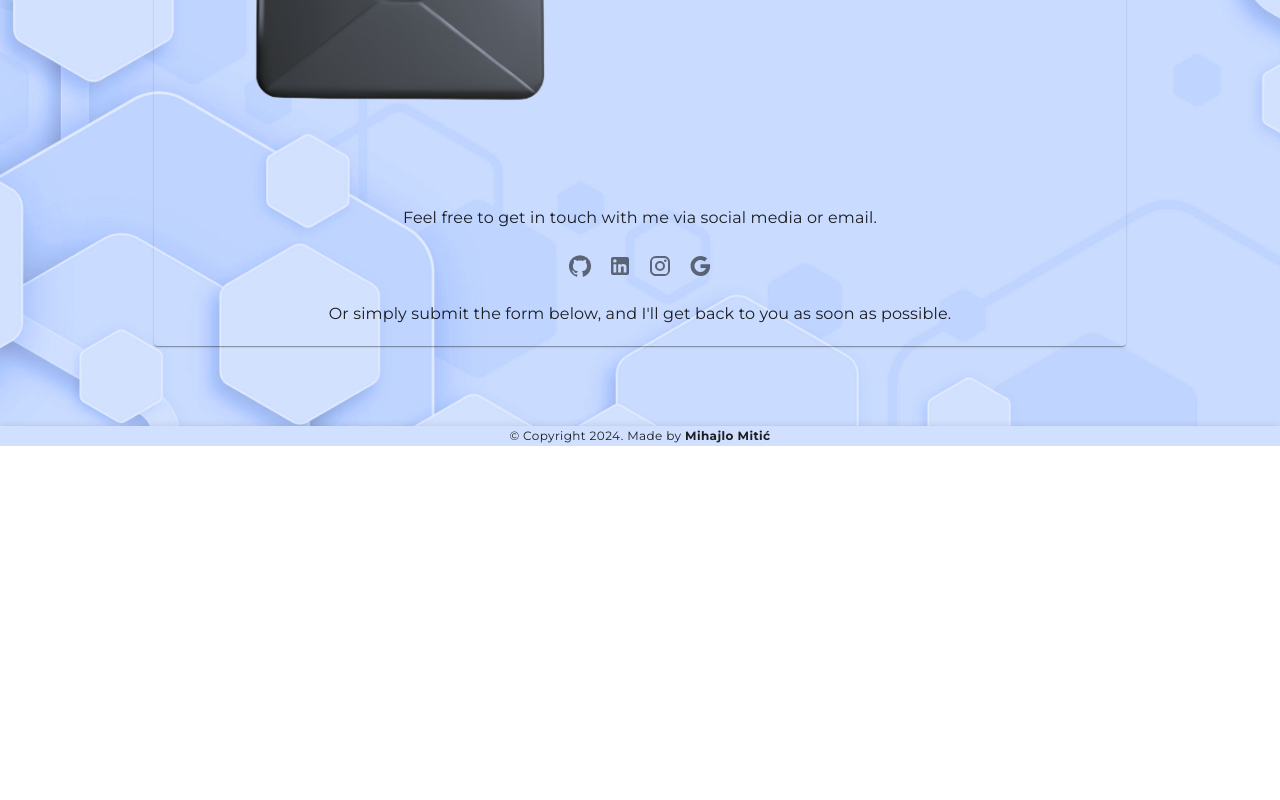
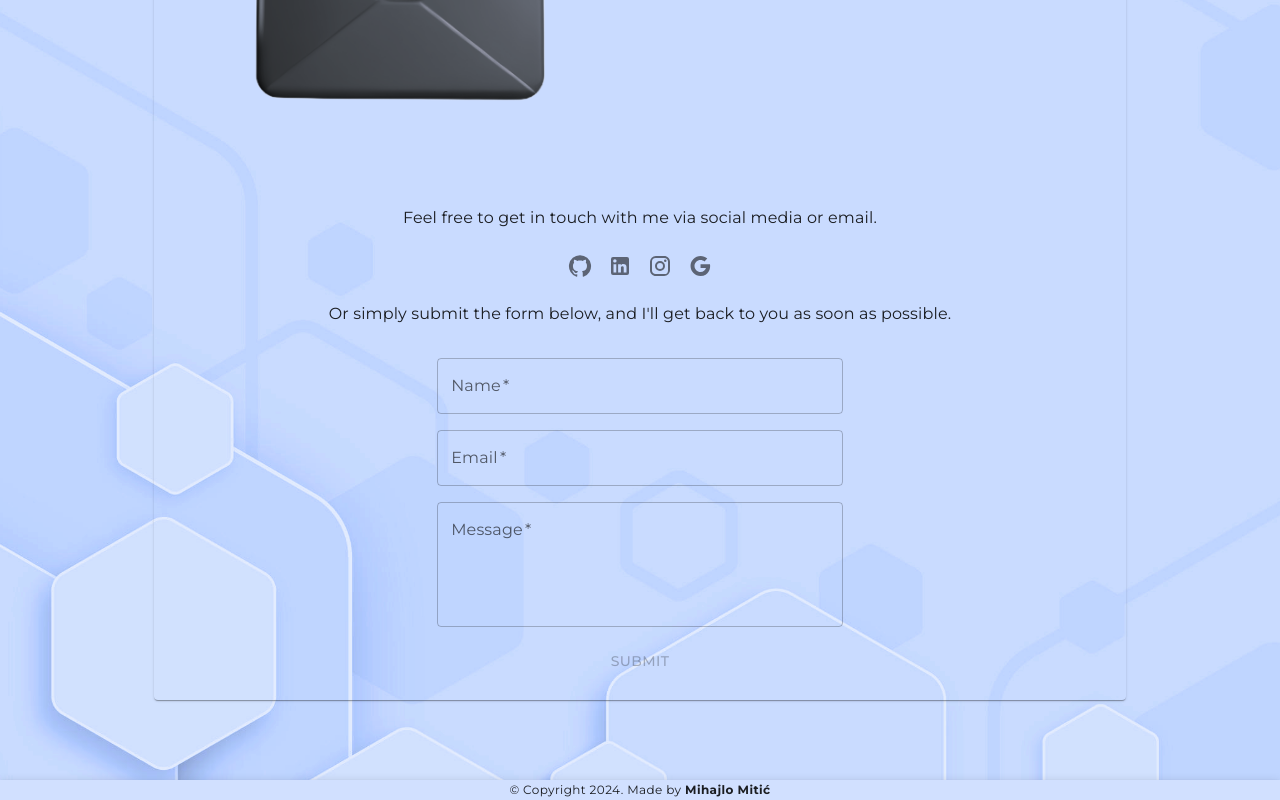
Before and after one commit to mmitic99/mmitic99.github.io, a React (Create React App) app: page /contact in a window 1280 px wide. Shown: the part 439-1239 px from the top of the page. Before the commit the page ends 885 px from the top, so only its background shows below. Built offline with nearby package versions, Linux system fonts and the light colour scheme; no server answers.

Commit message:
feat: contact form

```diff
--- a/package.json
+++ b/package.json
@@ -4,6 +4,7 @@
   "homepage": "https://mmitic99.github.io/",
   "private": true,
   "dependencies": {
+    "@emailjs/browser": "^4.4.1",
     "@emotion/core": "^11.0.0",
     "@emotion/react": "^11.13.3",
     "@emotion/styled": "^11.13.0",
@@ -13,12 +14,12 @@
     "@testing-library/react": "^16.0.1",
     "@testing-library/user-event": "^14.5.2",
     "formik": "^2.4.6",
-    "formik-mui": "^5.0.0-alpha.1",
     "react": "^18.3.1",
     "react-dom": "^18.3.1",
     "react-router-dom": "^6.27.0",
     "react-scripts": "5.0.1",
     "react-tinder-card": "^1.6.4",
+    "react-toastify": "^10.0.6",
     "web-vitals": "^4.2.4",
     "yup": "^1.4.0"
   },
--- a/src/App.js
+++ b/src/App.js
@@ -10,6 +10,9 @@ import React from "react";
 import Education from "./components/Education.js";
 import Experience from "./components/Experience.js";
 import Contact from "./components/Contact.js";
+
+import "react-toastify/dist/ReactToastify.css";
+import { ToastContainer } from "react-toastify";
 
 const lightBackground = "/img/lightBackground.png";
 const darkBackground = "/img/darkBackground.png";
@@ -60,6 +63,7 @@ function App() {
   return (
     <ThemeProvider theme={currentTheme}>
       <CssBaseline />
+      <ToastContainer autoClose={3000} theme={isDarkTheme ? "dark" : "light"} />
       <Box
         sx={{
           minHeight: "100vh",
--- a/src/components/Contact.js
+++ b/src/components/Contact.js
@@ -1,11 +1,58 @@
-import { Grid2, Typography, useMediaQuery } from "@mui/material";
-import React from "react";
+import {
+  Alert,
+  Button,
+  Grid2,
+  TextField,
+  Typography,
+  useMediaQuery,
+} from "@mui/material";
+import React, { useState } from "react";
 import TransparentPaper from "./common/TransparentPaper";
 import CenteredBox from "./common/CenteredBox";
 import { smallScreen } from "./common/const";
 import SocialMediaBar from "./SocialMediaBar";
+import { Form, Formik } from "formik";
+import * as Yup from "yup";
+import emailjs from "@emailjs/browser";
+import { toast, ToastContainer } from "react-toastify";
+
+const initialValues = { name: "", email: "", message: "" };
+const handleSubmit = (values, actions) => {
+  console.log(values);
+  actions.setSubmitting(false);
+  emailjs
+    .send(
+      process.env.REACT_APP_EMAILJS_SERVICE_ID,
+      process.env.REACT_APP_EMAILJS_TEMPLATE_ID,
+      values,
+      process.env.REACT_APP_EMAILJS_PUB_KEY
+    )
+    .then(
+      () => {
+        toast.success("Successfully sent message! ");
+        actions.resetForm();
+        actions.setSubmitting(false);
+      },
+      (err) => {
+        toast.error(JSON.stringify(err));
+        actions.setSubmitting(false);
+      }
+    );
+};
+const validationSchema = Yup.object().shape({
+  name: Yup.string().min(1).required("Name is required"),
+  email: Yup.string()
+    .email("Invalid email format")
+    .required("Email is required"),
+  message: Yup.string().required("Message is required"),
+});
 
 function Contact({ navbarHeight }) {
+  console.log(
+    process.env.REACT_APP_EMAILJS_SERVICE_ID,
+    process.env.REACT_APP_EMAILJS_TEMPLATE_ID,
+    process.env.REACT_APP_EMAILJS_PUB_KEY
+  );
   const small = useMediaQuery(smallScreen);
   return (
     <CenteredBox navbarHeight={navbarHeight}>
@@ -45,23 +92,118 @@ function Contact({ navbarHeight }) {
             </Typography>
           </Grid2>
           <Grid2 size={16} alignItems="center" justify="flex-end" order={3}>
-            <Typography variant="body1" justifyContent="center" align="center">
-              Feel free to get in touch with me via social media or email.
-            </Typography>
-            <SocialMediaBar
-              horizontal="true"
+            <Grid2
+              container
+              size={16}
               justifyContent="center"
               align="center"
-              style={{
-                position: "static",
-                margin: "2vh 0",
-              }}
-            />
-            <Typography variant="body1" justifyContent="center" align="center">
-              Or simply submit the form below, and I'll get back to you as soon
-              as possible.
-            </Typography>
-            {/*TODO:kontakt forma*/}
+              spacing={2}
+            >
+              <Grid2 size={16} justifyContent="center" align="center">
+                <Typography variant="body1">
+                  Feel free to get in touch with me via social media or email.
+                </Typography>
+              </Grid2>
+              <Grid2 size={16} justifyContent="center" align="center">
+                <SocialMediaBar
+                  horizontal="true"
+                  style={{
+                    position: "static",
+                    margin: "0",
+                  }}
+                />
+              </Grid2>
+              <Grid2
+                size={16}
+                justifyContent="center"
+                align="center"
+                sx={{ mb: "2vh" }}
+              >
+                <Typography variant="body1">
+                  Or simply submit the form below, and I'll get back to you as
+                  soon as possible.
+                </Typography>
+              </Grid2>
+              <Grid2 size={8} justifyContent="center" align="center">
+                <Formik
+                  initialValues={initialValues}
+                  onSubmit={handleSubmit}
+                  validationSchema={validationSchema}
+                >
+                  {({
+                    values,
+                    errors,
+                    touched,
+                    handleChange,
+                    handleBlur,
+                    isSubmitting,
+                    isValid,
+                    dirty,
+                  }) => (
+                    <Form>
+                      <Grid2
+                        container
+                        size={8}
+                        spacing={2}
+                        justifyContent="center"
+                        align="center"
+                      >
+                        <Grid2 item size={12}>
+                          <TextField
+                            required
+                            fullWidth
+                            name="name"
+                            label="Name"
+                            value={values.name}
+                            onChange={handleChange}
+                            onBlur={handleBlur}
+                            error={touched.name && Boolean(errors.name)}
+                            helperText={touched.name && errors.name}
+                          />
+                        </Grid2>
+                        <Grid2 item size={12}>
+                          <TextField
+                            required
+                            fullWidth
+                            name="email"
+                            label="Email"
+                            value={values.email}
+                            onChange={handleChange}
+                            onBlur={handleBlur}
+                            error={touched.email && Boolean(errors.email)}
+                            helperText={touched.email && errors.email}
+                          />
+                        </Grid2>
+                        <Grid2 item size={12}>
+                          <TextField
+                            multiline
+                            minRows={4}
+                            maxRows={4}
+                            fullWidth
+                            required
+                            name="message"
+                            label="Message"
+                            value={values.message}
+                            onChange={handleChange}
+                            onBlur={handleBlur}
+                            error={touched.message && Boolean(errors.message)}
+                            helperText={touched.message && errors.message}
+                          />
+                        </Grid2>
+                        <Grid2 item size={12}>
+                          <Button
+                            type="submit"
+                            disabled={isSubmitting || !isValid || !dirty}
+                          >
+                            Submit
+                          </Button>
+                        </Grid2>
+                      </Grid2>
+                    </Form>
+                  )}
+                </Formik>
+              </Grid2>
+            </Grid2>
           </Grid2>
         </Grid2>
       </TransparentPaper>
```
Also changed, not shown: 2 other files (tests, documents, lock files or other folders).
